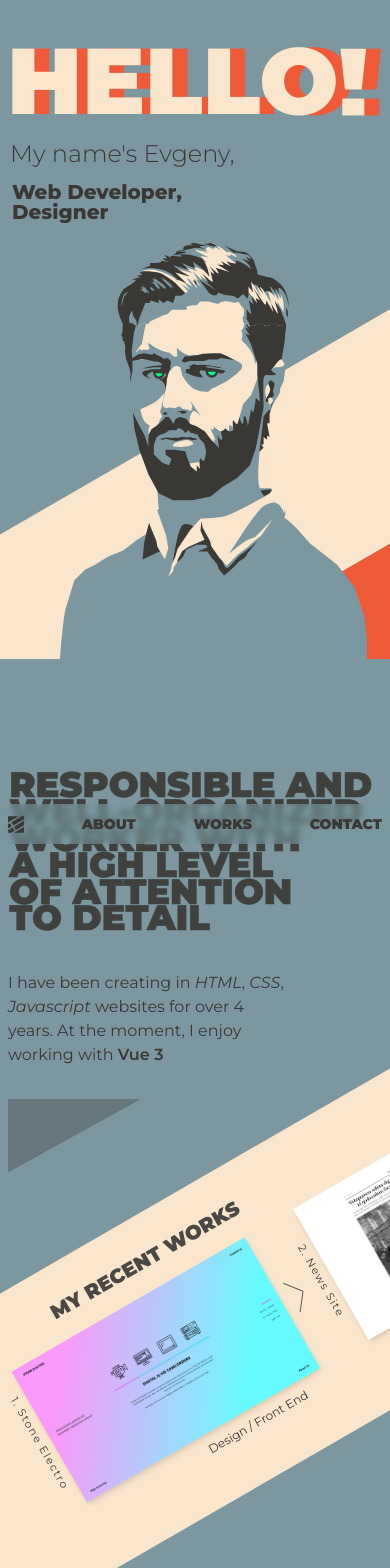
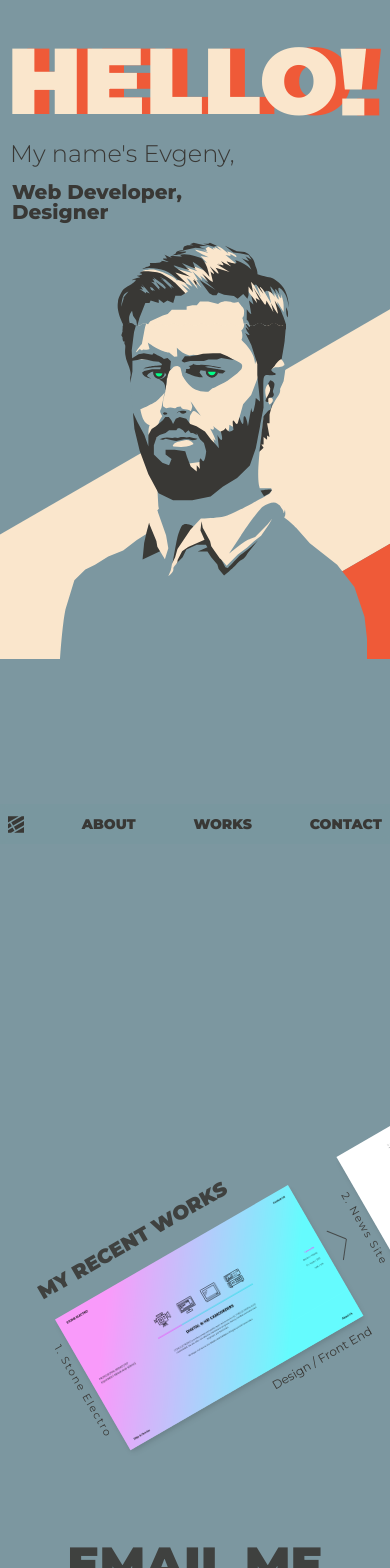
Before and after one commit to gitty-git/portfolio, a Vue app: page / in a window 390 px wide. Shown: the top 1568 px of the page. Built offline with nearby package versions, Linux system fonts and the light colour scheme.

Commit message:
responsiveness 1.2

```diff
--- a/src/components/About.vue
+++ b/src/components/About.vue
@@ -47,11 +47,7 @@
         const about = ref(null)
 
         const setShowAbout = () => {
-            let multiplier = 0.66
-            if (innerWidth <= 768) {
-                multiplier = 1.2
-            }
-            const cond1 = scrollY > about.value.offsetTop - about.value.offsetHeight * multiplier
+            const cond1 = scrollY > about.value.offsetTop - about.value.offsetHeight * 0.66
             const cond2 = scrollY < about.value.offsetTop + about.value.offsetHeight * 0.66
 
             showAbout.value = cond1 && cond2
--- a/src/components/Home.vue
+++ b/src/components/Home.vue
@@ -73,7 +73,7 @@
                         appear
                 >
                     <div
-                            class="z-10 lg:h-screen transform lg:mr-0 sm:-mr-16 sm:-mb-24 lg:mb-0 -mr-8
+                            class="z-10 lg:h-screen transform mr-0 sm:-mr-16 lg:mr-0 sm:-mb-36 lg:mb-0 -mr-8
                                 lg:fixed block overflow-hidden flex items-center flex-col
                                 justify-end 2xl:right-16 xl:-right-4 -right-10 bottom-0"
                             ref="me"
--- a/src/components/Works.vue
+++ b/src/components/Works.vue
@@ -1,18 +1,17 @@
 <template>
-    <div ref="whiteBg"
-         class="sm:hidden h-76vw -mt-14 w-long sm:mt-0 -left-1/2 absolute transform -rotate-30 bg-antiqueWhite"
-    >
-    </div>
+<!--    <div ref="whiteBg"-->
+<!--         class="sm:hidden h-76vw -mt-14 w-long sm:mt-0 -left-1/2 absolute transform -rotate-30 bg-antiqueWhite"-->
+<!--    >-->
+<!--    </div>-->
 
     <div
             ref="worksWrapper" id="works"
-            class="sm:ml-0 z-20 h-72 -mt-6 ml-4 w-full sm:px-0 px-5 sm:left-0 sm:mt-0
-                transform flex sm:transform-none -rotate-30 sm:shadow-md sm:bg-antiqueWhite
+            class="z-20 w-full -my-12 sm:my-0 transform flex sm:transform-none -rotate-30 sm:shadow-md sm:bg-antiqueWhite
                 sm:overflow-hidden sm:relative"
     >
         <div class="w-full sm:visible invisible opacity-30 h-2 bg-gradient-to-b from-graphiteBlack z-20"></div>
 
-        <div class="bg-font-size opacity-5 font-black mb-0 absolute left-1/3 bottom-1/3 transform sm:-rotate-30">
+        <div class="bg-font-size opacity-5 font-black mb-0 absolute left-1/3 bottom-1/4 transform sm:-rotate-30">
             <transition
                     enter-active-class="transition delay-500 transform duration-700 ease-out"
                     enter-from-class="translate-x-full opacity-0"
@@ -23,10 +22,10 @@
             </transition>
         </div>
 
+        <div class="xl:ml-24 sm:-top-1/4 sm:mt-32 md:mt-48 lg:mt-32 2xl:mt-6 left-1/4 sm:left-0 absolute w-full transform sm:-rotate-30">
+            <h1 class="sm:hidden block text-xl opacity-90 uppercase font-black">My recent works</h1>
 
-        <div class="sm:left-0 xl:ml-24 ml-8 lg:mt-64 xl:mt-48 2xl:mt-24 lg:-top-80 md:top-12 ml-2 absolute w-full transform sm:-rotate-30">
-            <h1 class="sm:hidden block text-xl opacity-90 ml-16 uppercase font-black">My recent works</h1>
-            <div class="text-6xl sm:block hidden -mx-10 font-black uppercase opacity-90 max-w-max transform sm:rotate-90">
+            <div class="xl:text-6xl text-4xl sm:block hidden -mx-4 xl:-mx-10 font-black uppercase opacity-90 max-w-max transform sm:rotate-90">
                 <transition
                         enter-active-class="transition delay-500 transform duration-700"
                         enter-from-class="-translate-x-96 opacity-0 -rotate-15"
@@ -48,7 +47,7 @@
                     leave-active-class="transition transform delay-100 duration-1000 ease-in"
                     leave-to-class="translate-x-full -skew-x-30 opacity-0"
             >
-                <div v-show="showWorks" ref="slides" class="sm:mt-24 mt-4 left-0 w-full sm:mb-0 absolute duration-500">
+                <div v-show="showWorks" ref="slides" class="xl:mt-24 mt-4 sm:mt-12 left-0 w-full absolute duration-500">
                     <div class="sm:w-2/3 lg:w-1/2 left-0 w-10/12 h-full absolute" v-for="(work, id) in works"
                          :key="work">
                         <div class="relative">
@@ -63,7 +62,7 @@
                                 </router-link>
                             </div>
 
-                            <p class="absolute text-right w-full pr-20 text-xs mt-2">{{ work.tags }}</p>
+                            <p class="absolute text-right w-full sm:pr-20 pr-14 text-xs mt-2">{{ work.tags }}</p>
                             <button @click="handleRightBtn(work)" v-show="work.active && work.id !== works.length - 1"
                                     class="sm:right-10 right-6 p-2 z-10 cursor-pointer transform -translate-y-1/2 top-1/2 absolute">
                                 <ArrowR/>
@@ -140,13 +139,18 @@
         }
         const setWidthIsBigger = () => {
             if (worksWrapper.value) {
-                if (innerWidth > innerHeight && innerWidth >= 1024) {
-                    worksWrapper.value.classList.add('h-screen');
-                    worksWrapper.value.classList.remove('h-vh');
+                // console.log(innerWidth / innerHeight)
+                if (innerHeight / innerWidth < 0.60) {
+                    worksWrapper.value.style.height = '100vh'
                 }
                 else {
-                    worksWrapper.value.classList.add('h-vh');
-                    worksWrapper.value.classList.remove('h-screen');
+                    if (innerWidth < 1024) {
+                        worksWrapper.value.style.height = `calc(${innerWidth * 0.8}px)`
+                    }
+                    else {
+                        worksWrapper.value.style.height = `calc(${innerWidth * 0.6}px)`
+                    }
+
                 }
             }
         }
@@ -201,7 +205,7 @@
     height: 76vw;
 }
 .bg-font-size {
-    font-size: 20vw;
+    font-size: 25vh;
 }
 .rotateH1 {
     letter-spacing: 0.38vw;
--- a/tailwind.config.js
+++ b/tailwind.config.js
@@ -17,6 +17,7 @@
                 '12vw': '1.2vw'
             },
             inset: {
+                '20vh': '24px',
                 '12p': '12%'
             },
             scale: {
```
